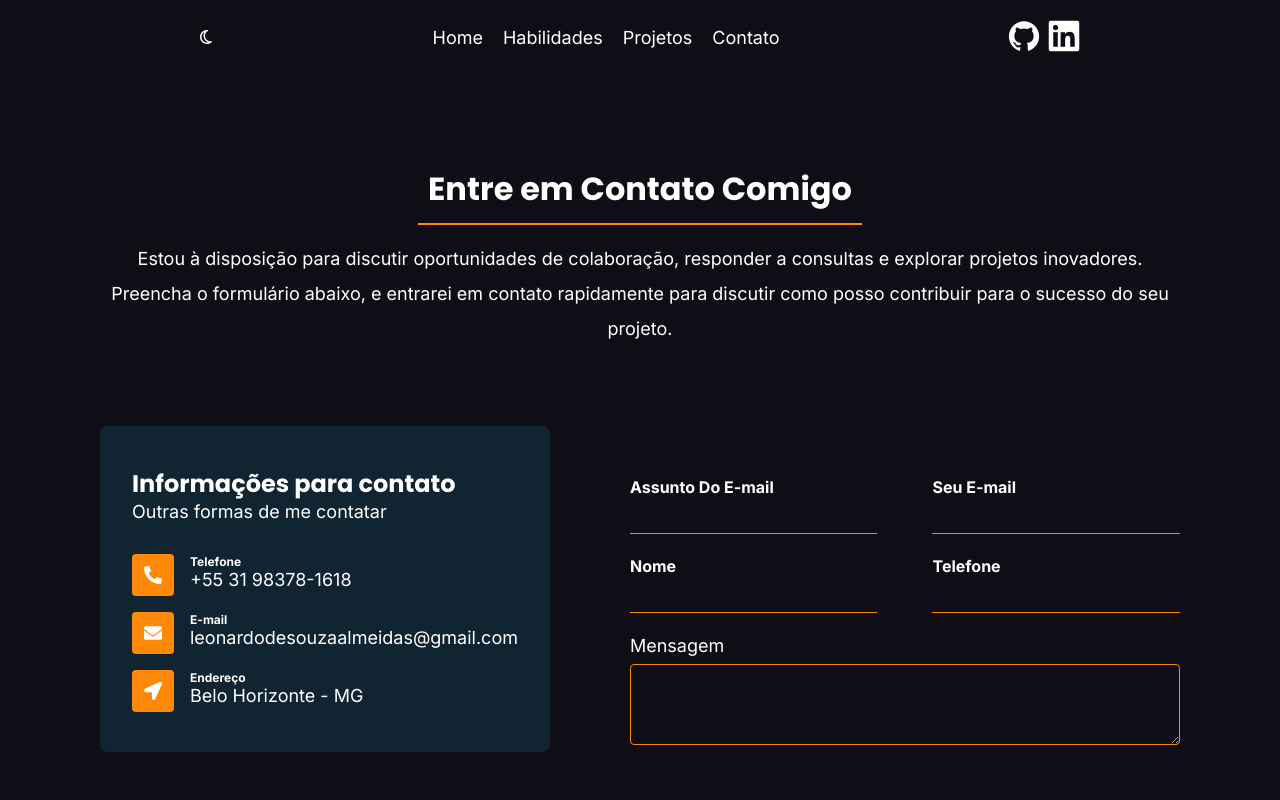
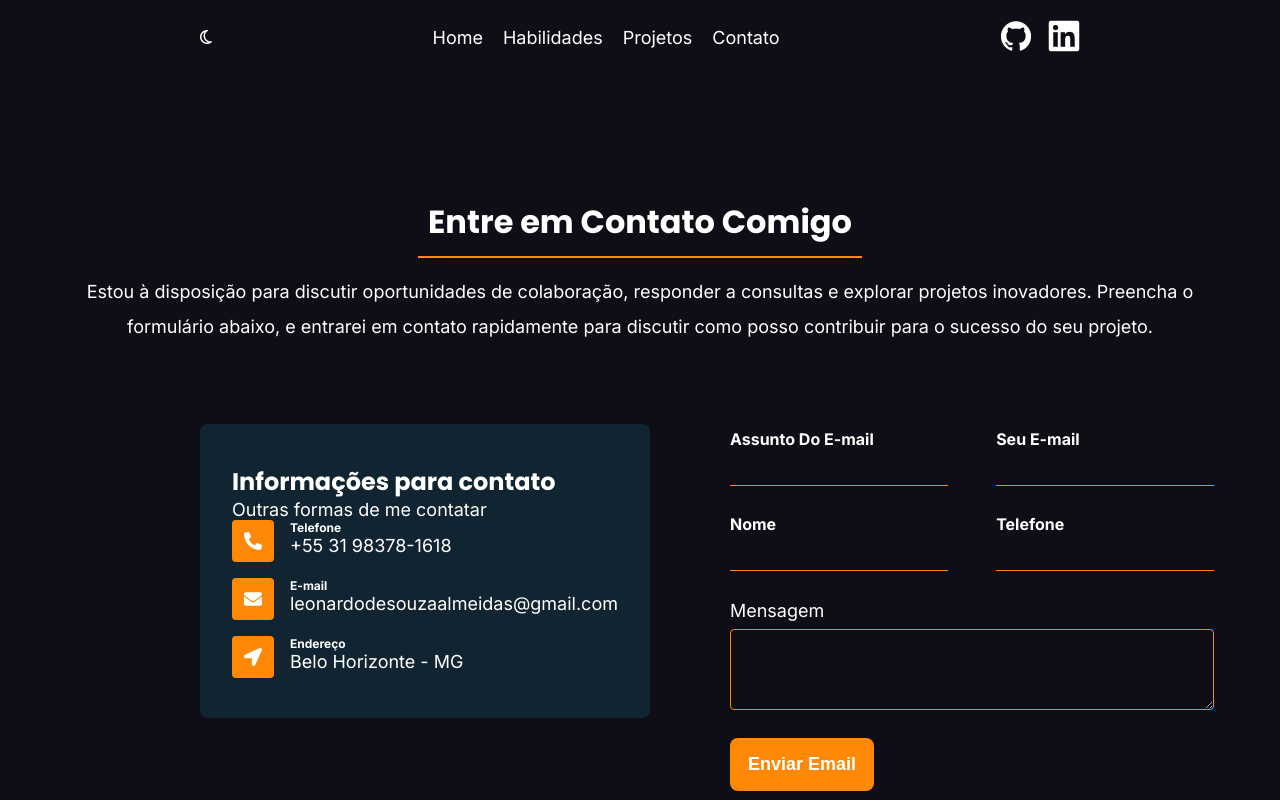
Before and after one commit to LeonardoSimpldesu/portifolio, a React (Create React App) app: page /Contact in a window 1280 px wide. Built offline with nearby package versions, Linux system fonts and the light colour scheme.

Commit message:
Correcao de bugs

```diff
--- a/src/App.jsx
+++ /dev/null
@@ -1,23 +0,0 @@
-import React from "react";
-import "./reset.css";
-import "./globals.css";
-import Menu from "./components/Menu";
-// import Home from "./pages/Home";
-// import Habilidades from "./pages/Habilidades";
-// import Projects from "./pages/Projects";
-import Container from "./components/Container";
-import styles from "./App.module.css";
-import Contact from "./pages/Contact";
-
-function App() {
-    return (
-        <div className={styles.body}>
-            <Menu/>
-            <Container>
-                <Contact/>
-            </Container>
-        </div>
-    );
-}
-
-export default App;
--- a/src/components/Container/Container.module.css
+++ b/src/components/Container/Container.module.css
@@ -1,5 +1,5 @@
 .container{
-    padding: 0 6.25rem;
+    padding: 0 12.5rem;
     min-height: 90vh;
 
     display: flex;
--- a/src/components/Menu/Menu.module.css
+++ b/src/components/Menu/Menu.module.css
@@ -1,4 +1,15 @@
+@keyframes slideInDown{
+    0% {
+        transform: translateY(-100%)
+    }
+    100%{
+        transform: translateY(0)
+    }
+}
+
+
 .menu {
+    animation: 1s ease-out 0s 1 slideInDown;
     display: flex;
     padding: 1.25rem 12.5rem;
     justify-content: space-between;
@@ -11,7 +22,29 @@
     gap: 1.25rem;
 }
 
+.link{
+    color: var(--dark-color-text-primary);
+    text-decoration: none;
+}
+
+.links{
+    display: flex;
+    gap: 1rem;
+}
+
 .links i{
     font-size: 2rem;
-    margin-left: 0.5rem;
 }
+
+.links a{
+    color: #fff;
+    text-decoration: none;
+}
+
+.links i:hover{
+    -webkit-box-shadow: 4px 4px 22px 4px rgba(255, 255, 255, 0.3);
+    -moz-box-shadow: 4px 4px 22px 4px rgba(255, 255, 255, 0.3);
+    box-shadow: 4px 4px 22px 4px rgba(255, 255, 255, 0.3);
+
+    transition: all 0.2s ease-out;
+}
--- a/src/components/Menu/index.jsx
+++ b/src/components/Menu/index.jsx
@@ -2,20 +2,21 @@ import React from "react";
 import styles from "./Menu.module.css";
 // eslint-disable-next-line no-unused-vars
 import { SunIcone, MoonIcon} from "../Icon/index";
+import { NavLink } from "react-router-dom";
 
 export default function Menu() {
     return (
         <nav className={styles.menu}>
             <SunIcone/>
             <ul className={styles.lista}>
-                <li>Home</li>
-                <li>Habilidades</li>
-                <li>Projetos</li>
-                <li>Contato</li>
+                <li><NavLink className={styles.link} to={"/"}>Home</NavLink></li>
+                <li><NavLink className={styles.link} to={"/Habilidades"}>Habilidades</NavLink></li>
+                <li><NavLink className={styles.link} to={"/Projects"}>Projetos</NavLink></li>
+                <li><NavLink className={styles.link} to={"/Contact"}>Contato</NavLink></li>
             </ul>
             <div className={styles.links}>
-                <i className="devicon-github-original"></i>
-                <i className="devicon-linkedin-plain"></i>
+                <a href="https://github.com/LeonardoSimpldesu"><i className="devicon-github-original"></i></a>
+                <a href="https://www.linkedin.com/in/leonardo-de-souza-almeida-101541241/"><i className="devicon-linkedin-plain"></i></a>
             </div>
         </nav>
     );
--- a/src/index.jsx
+++ b/src/index.jsx
@@ -1,10 +1,13 @@
 import React from "react";
 import ReactDOM from "react-dom/client";
-import App from "./App";
+import { RouterProvider } from "react-router-dom";
+import { router } from "./routes";
+import "./reset.css";
+import "./globals.css";
 
 const root = ReactDOM.createRoot(document.getElementById("root"));
 root.render(
     <React.StrictMode>
-        <App />
+        <RouterProvider router={router} />
     </React.StrictMode>
 );
--- a/src/pages/Contact/Contact.module.css
+++ b/src/pages/Contact/Contact.module.css
@@ -1,8 +1,13 @@
+.contact {
+    width: 100%;
+}
+
 .header {
     display: flex;
     flex-direction: column;
     gap: 1rem;
     margin-bottom: 5rem;
+    align-items: center;
 }
 
 .description {
@@ -11,6 +16,7 @@
     font-size: 1.125rem;
     font-weight: 400;
     line-height: 2.1875rem;
+    width: 100ch;
 }
 
 .forms {
@@ -36,18 +42,19 @@
 }
 
 .options {
-    margin-top: 2rem;
+    margin-top: auto;
     display: flex;
     flex-direction: column;
     gap: 1rem;
 }
 
-.form{
+.form {
     width: 100%;
     display: grid;
     grid-column-gap: 10%;
     grid-row-gap: 10%;
     grid-template-columns: 45% 45%;
+    grid-template-rows: 1fr 1fr 2fr 1fr;
 }
 
 .form_text {
@@ -79,9 +86,23 @@
     grid-column-end: 3;
 }
 
-.form_message textarea{
+.form_message textarea {
     background: none;
     border: none;
     border-radius: 0.25rem;
     border: 1px solid var(--color-primary);
 }
+
+.submit {
+    width: fit-content;
+    padding: 1rem 1.125rem;
+    border: none;
+    border-radius: 0.5rem;
+    background: var(--color-primary);
+    color: var(--dark-color-text-primary);
+    font-size: 1.125rem;
+    font-weight: 700;
+    grid-column-start: 1;
+    grid-column-end: 3;
+    grid-row-start: 4;
+}
--- a/src/pages/Contact/index.jsx
+++ b/src/pages/Contact/index.jsx
@@ -63,6 +63,7 @@ export default function Contact() {
                         <label htmlFor="">Mensagem</label>
                         <textarea type="text-box" rows="5" cols="33"/>
                     </div>
+                    <input type="submit" className={styles.submit} value="Enviar Email"/>
                 </form>
             </div>
         </section>
--- a/src/pages/Home/home.module.css
+++ b/src/pages/Home/home.module.css
@@ -1,16 +1,17 @@
 .main {
     display: flex;
     align-items: center;
-    justify-content: center;
+    gap: 5rem;
 
     background-color: var(--dark-color-background);
     color: var(--dark-color-text-primary);
 
     height: 100%;
+    width: 100%;
 }
 
 .texts {
-    margin-right: 5rem;
+    margin-right: auto;
 }
 
 .title {
@@ -30,6 +31,7 @@
 }
 
 .summary {
+    max-width: 80ch;
     font-family: var(--font-body);
     font-size: 1.125rem;
     font-style: normal;
--- a/src/pages/Home/index.jsx
+++ b/src/pages/Home/index.jsx
@@ -11,7 +11,7 @@ export default function Home() {
 
                 <p className={styles.summary}>Olá, meu nome é Leonardo, e sou um desenvolvedor front-end. Tenho experiências em criar websites intuitivo usando <span className={styles.emphasis}> HTML </span>, <span className={styles.emphasis}>CSS</span>, <span className={styles.emphasis}>JavaScript</span> e <span className={styles.emphasis}>ReactJs</span>. Possou habilidades de design, além de técnicas de codificação</p>
 
-                <button className={styles.btn_primary}>Habilidades e Projetos</button>
+                <button className={styles.btn_primary}>Entre em Contato</button>
                 <button className={styles.btn_secundary}>Curriculo PDF</button>
             </div>
             <img src="./perfil.png" alt="Foto de Leonardo" className={styles.profile} />
--- /dev/null
+++ b/src/pages/Root/index.jsx
@@ -0,0 +1,17 @@
+import React from "react";
+import styles from "./Root.module.css";
+import { Outlet } from "react-router-dom";
+
+import Container from "../../components/Container";
+import Menu from "../../components/Menu";
+
+export default function Root() {
+    return (
+        <div className={styles.body}>
+            <Menu/>
+            <Container>
+                <Outlet/>
+            </Container>
+        </div>
+    );
+}
--- /dev/null
+++ b/src/routes.jsx
@@ -0,0 +1,37 @@
+/* eslint-disable react/react-in-jsx-scope */
+import {
+    createBrowserRouter
+} from "react-router-dom";
+
+import Root from "./pages/Root";
+import Home from "./pages/Home";
+import Habilidades from "./pages/Habilidades";
+import Projects from "./pages/Projects";
+
+import Contact from "./pages/Contact";
+
+
+export const router = createBrowserRouter([
+    {
+        path: "/",
+        element: <Root />,
+        children: [
+            {
+                path: "",
+                element: <Home />
+            },
+            {
+                path: "/Habilidades",
+                element: <Habilidades />,
+            },
+            {
+                path: "/Projects",
+                element: <Projects />,
+            },
+            {
+                path: "/Contact",
+                element: <Contact />,
+            },
+        ],
+    }
+]);
```
Also changed, not shown: src/pages/Root/Root.module.css (renamed from src/App.module.css).
